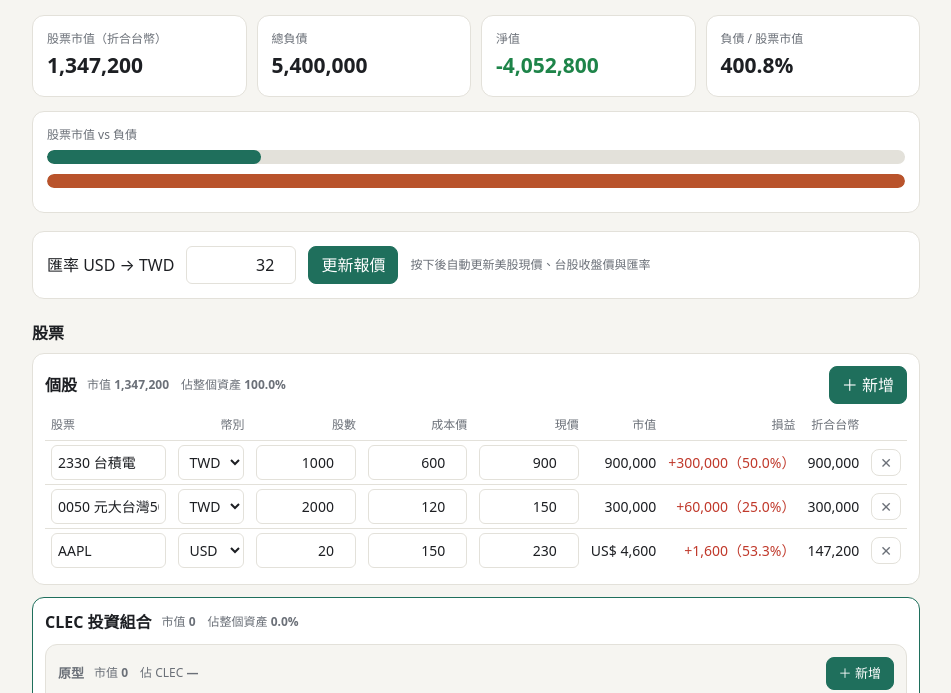
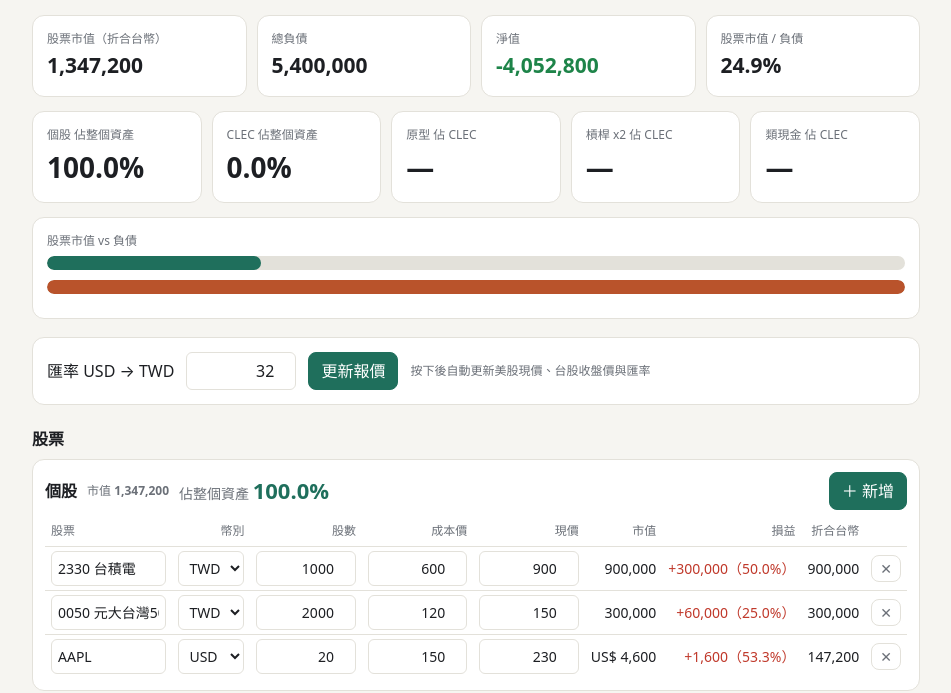
Before and after one commit to Ericzyliu/portfolio, a plain HTML site: page index.html in a window 1280 px wide. Shown: the part 99-792 px from the top of the page, without its empty margins (164-1115 px from the left). Drawn offline with Linux system fonts and the light colour scheme.

Commit message:
Add files via upload

```diff
--- a/index.html
+++ b/index.html
@@ -42,6 +42,8 @@ input[type=range]{width:200px;min-width:0;padding:0;accent-color:var(--ac)}
 .blk .blk{background:var(--bg);margin:10px 0 0}
 .bh{display:flex;gap:10px;align-items:center;flex-wrap:wrap;margin-bottom:6px}
 .bh .sp{flex:1}
+.rr{font-size:22px;font-weight:650;color:var(--ac)}
+.big{font-size:28px}
 </style>
 </head>
 <body>
@@ -53,7 +55,14 @@ input[type=range]{width:200px;min-width:0;padding:0;accent-color:var(--ac)}
     <div class="card"><div class="k">股票市值（折合台幣）</div><div class="v" id="sAssets"></div></div>
     <div class="card"><div class="k">總負債</div><div class="v" id="sDebt"></div></div>
     <div class="card"><div class="k">淨值</div><div class="v" id="sNet"></div></div>
-    <div class="card"><div class="k">負債 / 股票市值</div><div class="v" id="sRatio"></div></div>
+    <div class="card"><div class="k">股票市值 / 負債</div><div class="v" id="sRatio"></div></div>
+  </div>
+  <div class="grid">
+    <div class="card"><div class="k">個股 佔整個資產</div><div class="v big" id="t_stock"></div></div>
+    <div class="card"><div class="k">CLEC 佔整個資產</div><div class="v big" id="t_clec"></div></div>
+    <div class="card"><div class="k">原型 佔 CLEC</div><div class="v big" id="t_proto"></div></div>
+    <div class="card"><div class="k">槓桿 x2 佔 CLEC</div><div class="v big" id="t_lev"></div></div>
+    <div class="card"><div class="k">類現金 佔 CLEC</div><div class="v big" id="t_cash"></div></div>
   </div>
 
   <div class="card">
@@ -175,8 +184,8 @@ function pull(){
 
 var G=[{k:"stock",n:"個股"},{k:"proto",n:"原型"},{k:"lev",n:"槓桿 x2"},{k:"cash",n:"類現金"}];
 var TH='<thead><tr><th>股票</th><th>幣別</th><th>股數</th><th>成本價</th><th>現價</th><th>市值</th><th>損益</th><th>折合台幣</th><th></th></tr></thead>';
-function seg(g,lbl){return '<div class="'+(g.k==="stock"?'blk':'blk sub')+'"><div class="bh"><b>'+g.n+'</b><span class="k">市值 <b id="v_'+g.k+'"></b>　'+lbl+' <b id="r_'+g.k+'"></b></span><span class="sp"></span><button class="p" data-add="'+g.k+'">＋ 新增</button></div><div class="scroll"><table>'+TH+'<tbody id="tb_'+g.k+'"></tbody></table></div></div>'}
-$("segs").innerHTML=seg(G[0],"佔整個資產")+'<div class="blk" style="border-color:var(--ac)"><div class="bh"><b>CLEC 投資組合</b><span class="k">市值 <b id="v_clec"></b>　佔整個資產 <b id="r_clec"></b></span></div>'+seg(G[1],"佔 CLEC")+seg(G[2],"佔 CLEC")+seg(G[3],"佔 CLEC")+'</div>';
+function seg(g,lbl){return '<div class="'+(g.k==="stock"?'blk':'blk sub')+'"><div class="bh"><b>'+g.n+'</b><span class="k">市值 <b id="v_'+g.k+'"></b></span><span class="k" style="font-size:14px">'+lbl+' <b class="rr" id="r_'+g.k+'"></b></span><span class="sp"></span><button class="p" data-add="'+g.k+'">＋ 新增</button></div><div class="scroll"><table>'+TH+'<tbody id="tb_'+g.k+'"></tbody></table></div></div>'}
+$("segs").innerHTML=seg(G[0],"佔整個資產")+'<div class="blk" style="border-color:var(--ac)"><div class="bh"><b>CLEC 投資組合</b><span class="k">市值 <b id="v_clec"></b></span><span class="k" style="font-size:14px">佔整個資產 <b class="rr" id="r_clec"></b></span></div>'+seg(G[1],"佔 CLEC")+seg(G[2],"佔 CLEC")+seg(G[3],"佔 CLEC")+'</div>';
 /* ---------- 畫面 ---------- */
 function rows(){
   $("up").value=S.up;$("dn").value=S.dn;
@@ -203,8 +212,8 @@ function calc(){
   });
   var Cq=tg.proto+tg.lev+tg.cash,pc=function(x,y){return y?(x/y*100).toFixed(1)+"%":"—"};
   $("r_stock").textContent=pc(tg.stock,A);$("v_stock").textContent=fmt(tg.stock);
-  $("r_clec").textContent=pc(Cq,A);$("v_clec").textContent=fmt(Cq);
-  ["proto","lev","cash"].forEach(function(k){$("r_"+k).textContent=pc(tg[k],Cq);$("v_"+k).textContent=fmt(tg[k])});
+  $("r_clec").textContent=pc(Cq,A);$("v_clec").textContent=fmt(Cq);$("t_stock").textContent=pc(tg.stock,A);$("t_clec").textContent=pc(Cq,A);
+  ["proto","lev","cash"].forEach(function(k){$("r_"+k).textContent=pc(tg[k],Cq);$("t_"+k).textContent=pc(tg[k],Cq);$("v_"+k).textContent=fmt(tg[k])});
   var upv=gl>0?gl*S.up/100:0,dnr=A*S.dn/100,dnv=Math.min(dnr,tg.cash);
   $("rb").innerHTML="漲：賣出槓桿 ETF 約 <b>"+fmt(upv)+"</b> 元（槓桿損益 "+fmt(gl)+" 的 "+S.up+"%），轉進類現金。<br>跌：賣出類現金約 <b>"+fmt(dnv)+"</b> 元（整個資產 "+fmt(A)+" 的 "+S.dn+"%"+(dnr>tg.cash?"，已受類現金市值限制":"")+"），逢低加碼買回槓桿 ETF。";
   var D=0,I=0,P=0;
@@ -212,7 +221,7 @@ function calc(){
   var net=A-D,m=Math.max(A,D,1),g=A*S.ret/100;
   $("sAssets").textContent=fmt(A);$("sDebt").textContent=fmt(D);
   $("sNet").textContent=fmt(net);$("sNet").className="v "+(net>=0?"":"dn");
-  $("sRatio").textContent=A?pct(D/A*100):"—";
+  $("sRatio").textContent=D?pct(A/D*100):"—";
   $("bA").style.width=(A/m*100)+"%";$("bD").style.width=(D/m*100)+"%";
   $("retV").textContent=S.ret.toFixed(1)+"%";
   $("gain").textContent=fmt(g);$("int").textContent=fmt(I);
```
